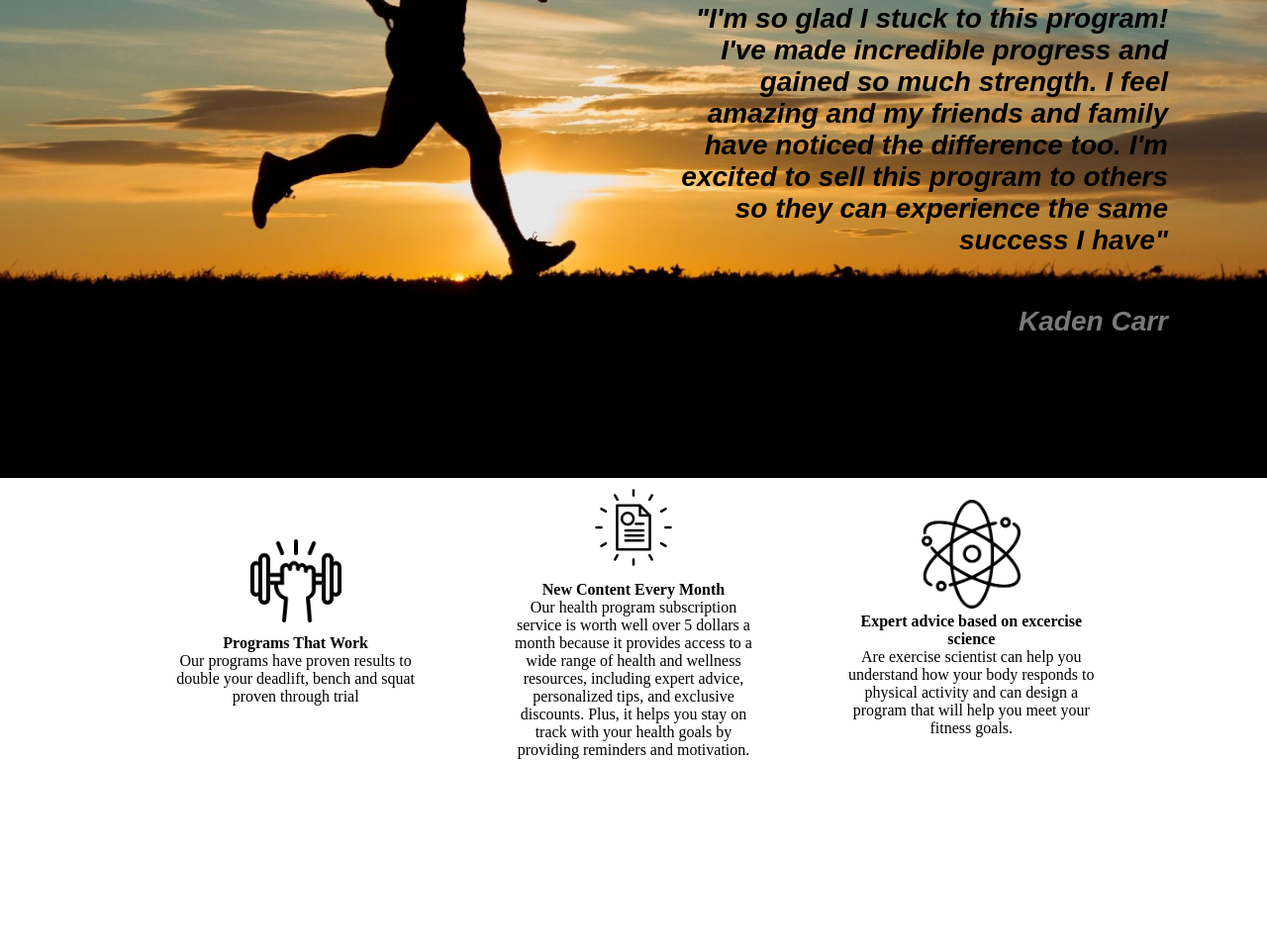
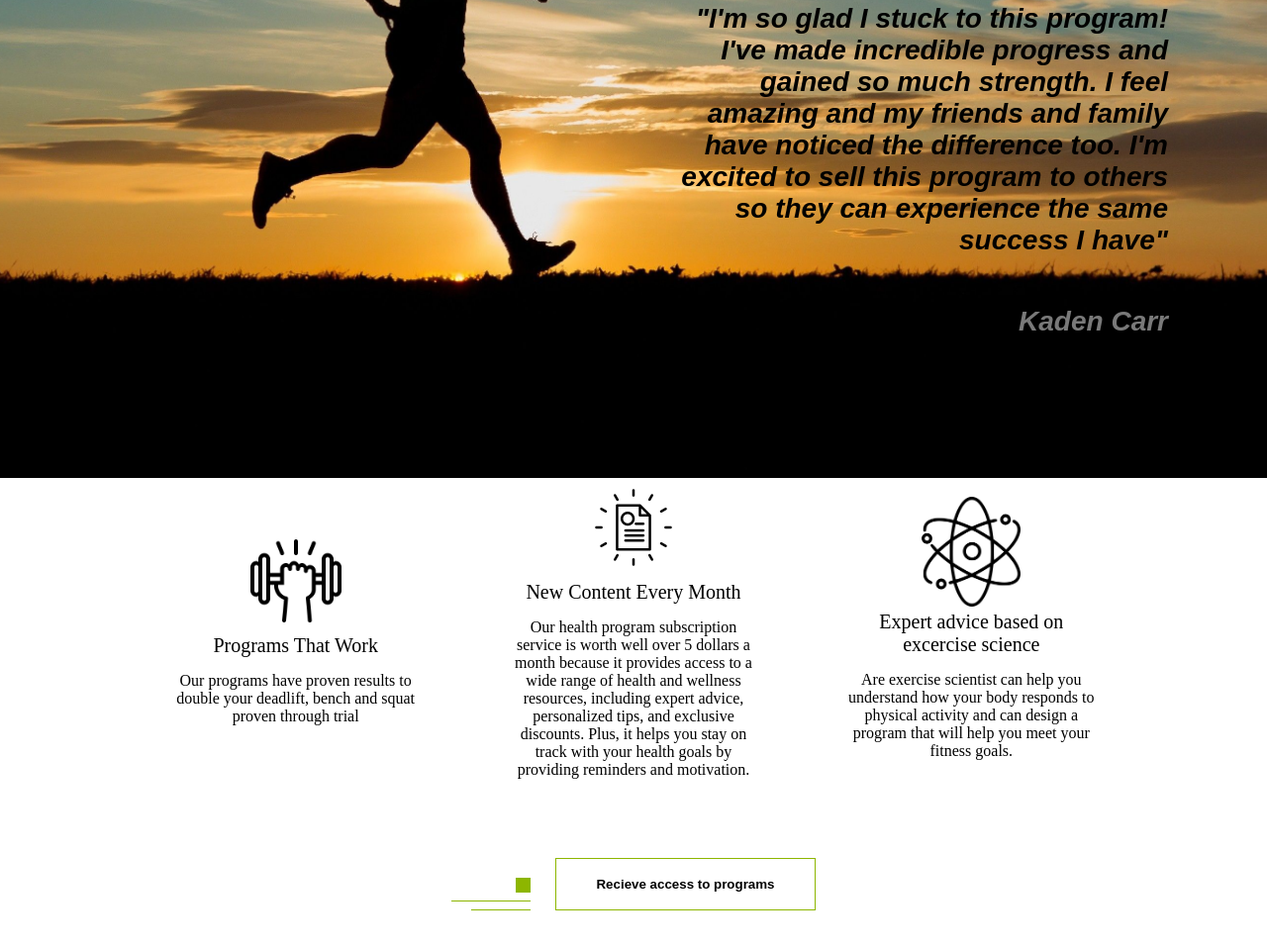
Before and after one commit to Kccarr6022/HealthandWellnesswebsite, a plain HTML site: page index.html in a window 1280 px wide. Shown: the part 1317-2275 px from the top of the page at 99% size. Before the commit the page ends 2134 px from the top, so only its background shows below. Drawn offline with Linux system fonts and the light colour scheme.

Commit message:
Programs section

```diff
--- a/index.html
+++ b/index.html
@@ -103,7 +103,30 @@
           </p>
         </div>
       </div>
+      <div class="feature">
+        <div class="line">
+          <span class="line-1"></span><br />
+          <span class="line-2"></span><br />
+          <span class="line-3"></span><br />
+        </div>
+        <button class="feature-btn">Recieve access to programs</button>
+      </div>
     </section>
+
+    <!--Programs-->
+
+    <section id="programs">
+      <div class = "container">
+        <div class="course-left-col">
+
+        </div>
+        <div class="course-right-col">
+
+        </div>
+      </div>
+    </section>
+
+
 
     <script>
       var menuBtn = document.getElementById("menuBtn");
--- a/styles.css
+++ b/styles.css
@@ -53,9 +53,9 @@
   background: transparent;
   outline: none;
   border: 1px solid #8db600;
+  color: white;
   font-weight: bold;
   cursor: pointer;
-  color: white;
   margin-bottom: 60px;
 }
 
@@ -130,7 +130,6 @@ nav ul li a {
   background-image: url(images/about_us_background.jpg);
   background-position: center;
   background-size: cover;
-
 }
 
 .about-left-col {
@@ -167,12 +166,12 @@ nav ul li a {
   margin: 50px 0 10px;
   font-size: 28px;
   font-style: italic;
-  color: #797979
+  color: #797979;
 }
 
 /*-----features-----*/
 
-#features{
+#features {
   height: 100vh;
   height: 100%;
   width: 100%;
@@ -194,7 +193,36 @@ nav ul li a {
   text-align: center;
 }
 
-.feature-col img{
+.feature-col img {
   width: 100px;
+}
 
+.feature-col h4 {
+  margin-bottom: 15px;
+  font-size: 20px;
+  font-weight: 400;
 }
+
+.feature-btn {
+  padding: 18px 40px;
+  background: transparent;
+  outline: none;
+  border: 1px solid #8db600;
+  font-weight: bold;
+  cursor: pointer;
+}
+
+.feature {
+  margin: 80px auto 0;
+  display: flex;
+  align-items: flex-end;
+  justify-content: center;
+}
+
+.feature .line {
+  text-align: right;
+  display: inline-block;
+  margin-right: 25px;
+}
+
+/*----Programs----*/
```
